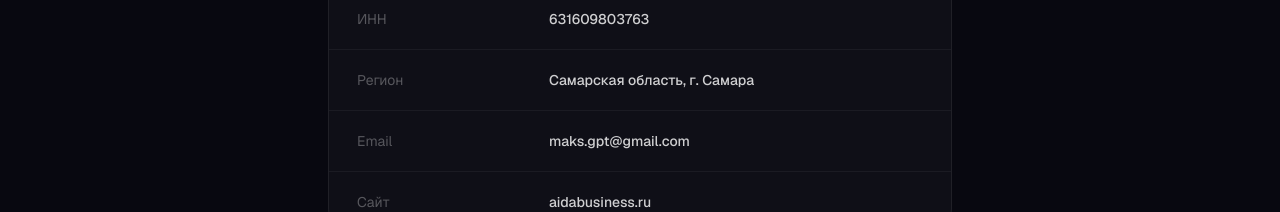
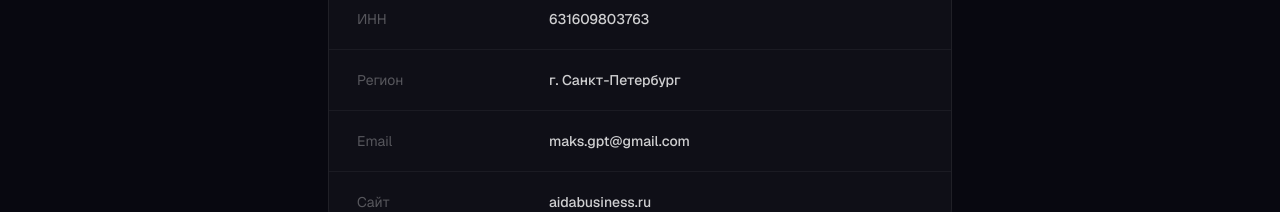
Before and after one commit to maksgpt-lab/my-first-project, a Next.js app: page /rekvizity in a window 1280 px wide. Shown: the part 347-559 px from the top of the page. Built offline with nearby package versions, Linux system fonts and the light colour scheme; no server answers.

Commit message:
Fix city in rekvizity: Санкт-Петербург

```diff
--- a/src/app/rekvizity/page.tsx
+++ b/src/app/rekvizity/page.tsx
@@ -20,7 +20,7 @@ export default function RekvizityPage() {
             { label: "Исполнитель", value: "Батов Максим Дмитриевич" },
             { label: "Статус", value: "Самозанятый (плательщик НПД)" },
             { label: "ИНН", value: "631609803763" },
-            { label: "Регион", value: "Самарская область, г. Самара" },
+            { label: "Регион", value: "г. Санкт-Петербург" },
             { label: "Email", value: "maks.gpt@gmail.com" },
             { label: "Сайт", value: "aidabusiness.ru" },
           ].map((row, i, arr) => (
```
